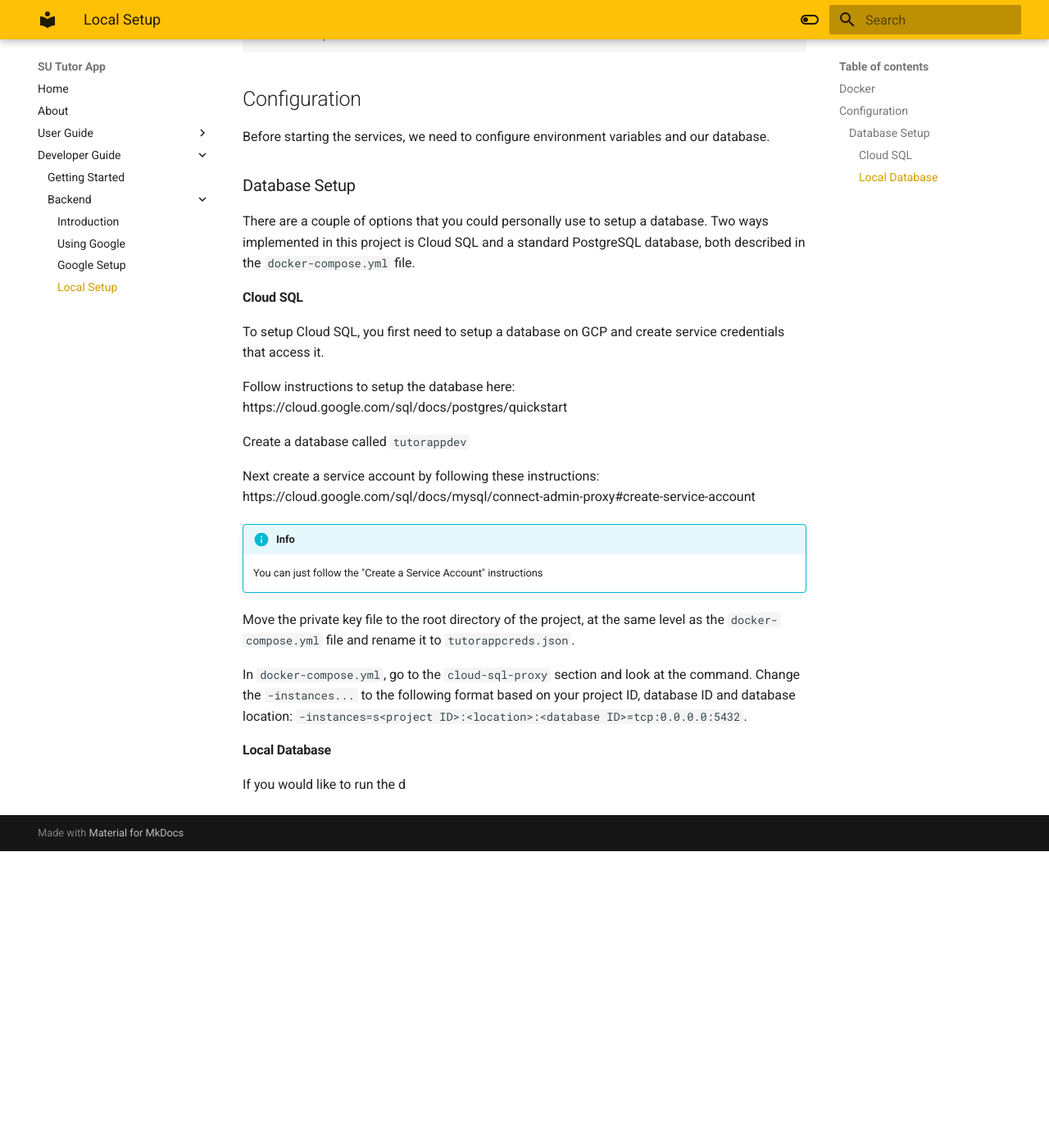
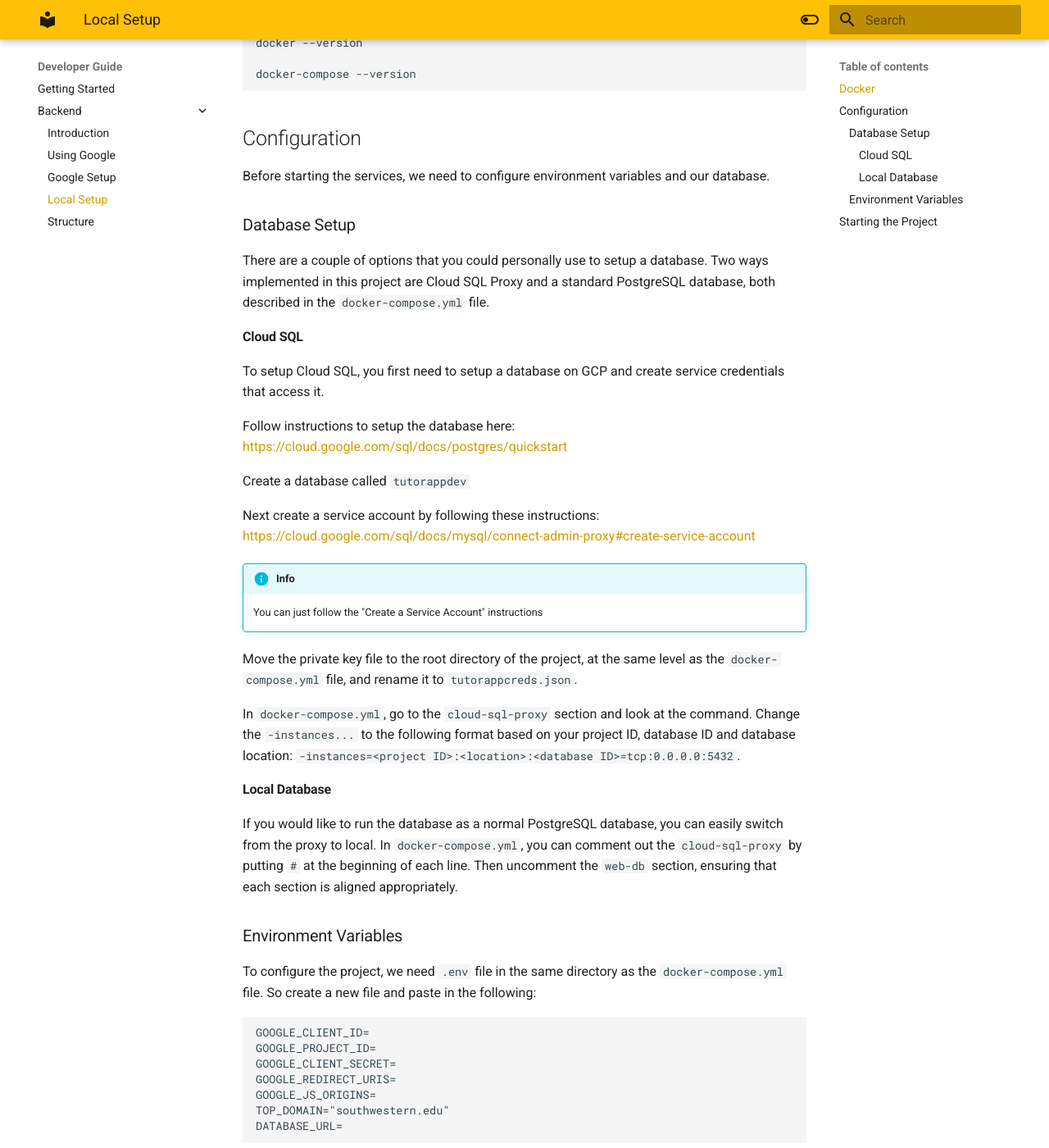
Before and after one commit to Southwestern-Higher-Learning/southwestern-higher-learning.github.io, an MkDocs documentation site: the page built from docs/developers/backend/local-setup.md, in a window 1280 px wide and 1400 px high, scrolled down 462 px. Shown: the whole window at 82% size. Built offline with MkDocs 1.6.1 and Material for MkDocs 9.7.7, drawn with Linux system fonts in a browser that asks for light colours; before the commit the page ends 1500 px from its top, so only the background shows below that; some of the changed text lies outside the part shown.

Commit message:
add more setup instructions

````diff
--- a/docs/developers/backend/local-setup.md
+++ b/docs/developers/backend/local-setup.md
@@ -6,7 +6,7 @@ Now on to actually setting up the backend project for local development.
 
 Docker with Docker Compose is used to easily develop as we can launch our services with one command.
 
-Follow the instructions to download Docker here: https://docs.docker.com/get-docker/
+Follow the instructions to download Docker here: <a href="https://docs.docker.com/get-docker/">https://docs.docker.com/get-docker/</a>
 
 Verify you have Docker and Docker Compose installed by running:
 
@@ -21,23 +21,78 @@ docker-compose --version
 Before starting the services, we need to configure environment variables and our database.
 
 ### Database Setup
-There are a couple of options that you could personally use to setup a database. Two ways implemented in this project is Cloud SQL and a standard PostgreSQL database, both described in the `docker-compose.yml` file.
+There are a couple of options that you could personally use to setup a database. Two ways implemented in this project are Cloud SQL Proxy and a standard PostgreSQL database, both described in the `docker-compose.yml` file.
 
 #### Cloud SQL
 To setup Cloud SQL, you first need to setup a database on GCP and create service credentials that access it.
 
-Follow instructions to setup the database here: https://cloud.google.com/sql/docs/postgres/quickstart
+Follow instructions to setup the database here: <a href="https://cloud.google.com/sql/docs/postgres/quickstart" target="_blank">https://cloud.google.com/sql/docs/postgres/quickstart</a>
 
 Create a database called `tutorappdev`
 
-Next create a service account by following these instructions: https://cloud.google.com/sql/docs/mysql/connect-admin-proxy#create-service-account
+Next create a service account by following these instructions: <a href="https://cloud.google.com/sql/docs/mysql/connect-admin-proxy#create-service-account" target="_blank">https://cloud.google.com/sql/docs/mysql/connect-admin-proxy#create-service-account</a>
 
 !!! info
     You can just follow the "Create a Service Account" instructions
 
-Move the private key file to the root directory of the project, at the same level as the `docker-compose.yml` file and rename it to `tutorappcreds.json`.
+Move the private key file to the root directory of the project, at the same level as the `docker-compose.yml` file, and rename it to `tutorappcreds.json`.
 
-In `docker-compose.yml`, go to the `cloud-sql-proxy` section and look at the command. Change the `-instances...` to the following format based on your project ID, database ID and database location: `-instances=s<project ID>:<location>:<database ID>=tcp:0.0.0.0:5432`.
+In `docker-compose.yml`, go to the `cloud-sql-proxy` section and look at the command. Change the `-instances...` to the following format based on your project ID, database ID and database location: `-instances=<project ID>:<location>:<database ID>=tcp:0.0.0.0:5432`.
 
 #### Local Database
-If you would like to run the d
+If you would like to run the database as a normal PostgreSQL database, you can easily switch from the proxy to local. In `docker-compose.yml`, you can comment out the `cloud-sql-proxy` by putting `#` at the beginning of each line. Then uncomment the `web-db` section, ensuring that each section is aligned appropriately.
+
+### Environment Variables
+
+To configure the project, we need `.env` file in the same directory as the `docker-compose.yml` file. So create a new file and paste in the following:
+
+```
+GOOGLE_CLIENT_ID=
+GOOGLE_PROJECT_ID=
+GOOGLE_CLIENT_SECRET=
+GOOGLE_REDIRECT_URIS=
+GOOGLE_JS_ORIGINS=
+TOP_DOMAIN="southwestern.edu"
+DATABASE_URL=
+```
+
+Fill out each variable appropriately, with most of the information obtained from the Google setup. The URIs are expected to be an array so fill out the URIs and Origins like so:
+
+```
+GOOGLE_REDIRECT_URIS=["http://localhost:8080/auth/callback","http://localhost:8080/auth/swap"]
+GOOGLE_JS_ORIGINS=[]
+```
+
+The `TOP_DOMAIN` variable only allows users of that domain to access Tutor App. For instance, if we had the email: `john@southwestern.edu` then that email will be allowed to log in with Google.
+
+The `DATABASE_URL` varies based on the database process you followed, however it has the general format:
+
+```
+postgres://<username>:<password>@<ip address>:5432/<database>
+```
+
+If you followed the Cloud SQL Proxy fill it out like so:
+```
+postgres://<username>:<password>@cloud-sql-proxy:5432/tutorappdev
+```
+
+Otherwise with the Local Setup:
+```
+postgres://postgres:postgres@web-db:5432/postgres
+```
+
+## Starting the Project
+
+To run the project use the following command:
+
+```
+docker-compose up --build
+```
+
+This will build the containers by downloading necessary components and start the FastAPI and database container.
+
+Once you build once, you don't have to build again so you can instead run:
+
+```
+docker-compose up
+```
--- a/mkdocs.yml
+++ b/mkdocs.yml
@@ -2,7 +2,7 @@ site_name: SU Tutor App
 theme:
   name: material
   features:
-    - navigation.instant
+    - navigation.tabs
   # Light mode
   palette:
     - deep orange: "(prefers-color-scheme: light)"
@@ -35,6 +35,7 @@ nav:
       - Using Google: developers/backend/using-google.md
       - Google Setup: developers/backend/google-setup.md
       - Local Setup: developers/backend/local-setup.md
+      - Structure: developers/backend/structure.md
 
 markdown_extensions:
   - toc:
````
Also changed, not shown: docs/about.md (+2 -2 lines), docs/developers/backend/structure.md (added, +40 -0 lines), docs/developers/getting-started.md (+16 -0 lines).
